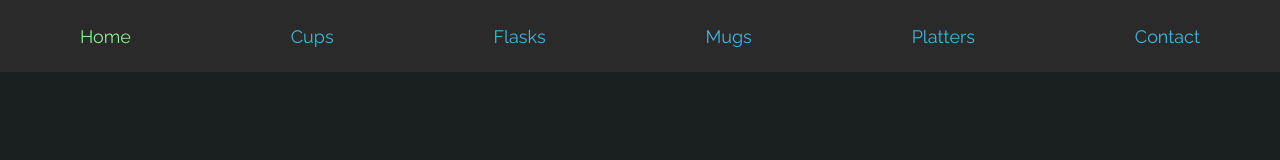
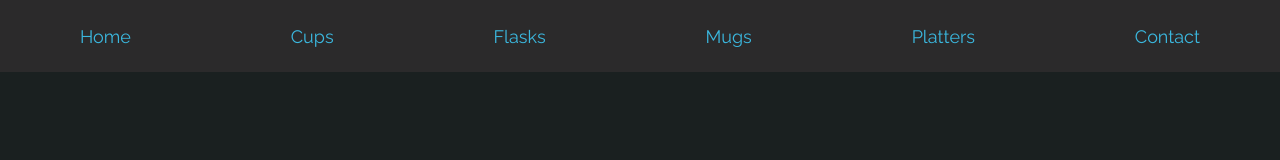
Before and after one commit to MiguelBrito1086/e-commerce-mock, a React (Create React App) app: page / in a window 1280 px wide. Shown: the top 160 px of the page. Built offline with nearby package versions, Linux system fonts and the light colour scheme.

Commit message:
home page rendering on pages

```diff
--- a/src/components/BaseLayout.js
+++ b/src/components/BaseLayout.js
@@ -6,7 +6,7 @@ export default class BaseLayout extends Component {
     return (
       <div>
         <nav className='navBar'>
-          <NavLink activeStyle={{color: 'lightgreen'}} exact to='/'>Home</NavLink>
+          <NavLink activeStyle={{color: 'lightgreen'}} exact to='/e-commerce-mock'>Home</NavLink>
           <NavLink activeStyle={{color: 'lightgreen'}} to='/Cups'>Cups</NavLink>
           <NavLink activeStyle={{color: 'lightgreen'}} to='/Flasks'>Flasks</NavLink>
           <NavLink activeStyle={{color: 'lightgreen'}} to='/Mugs'>Mugs</NavLink>
```
